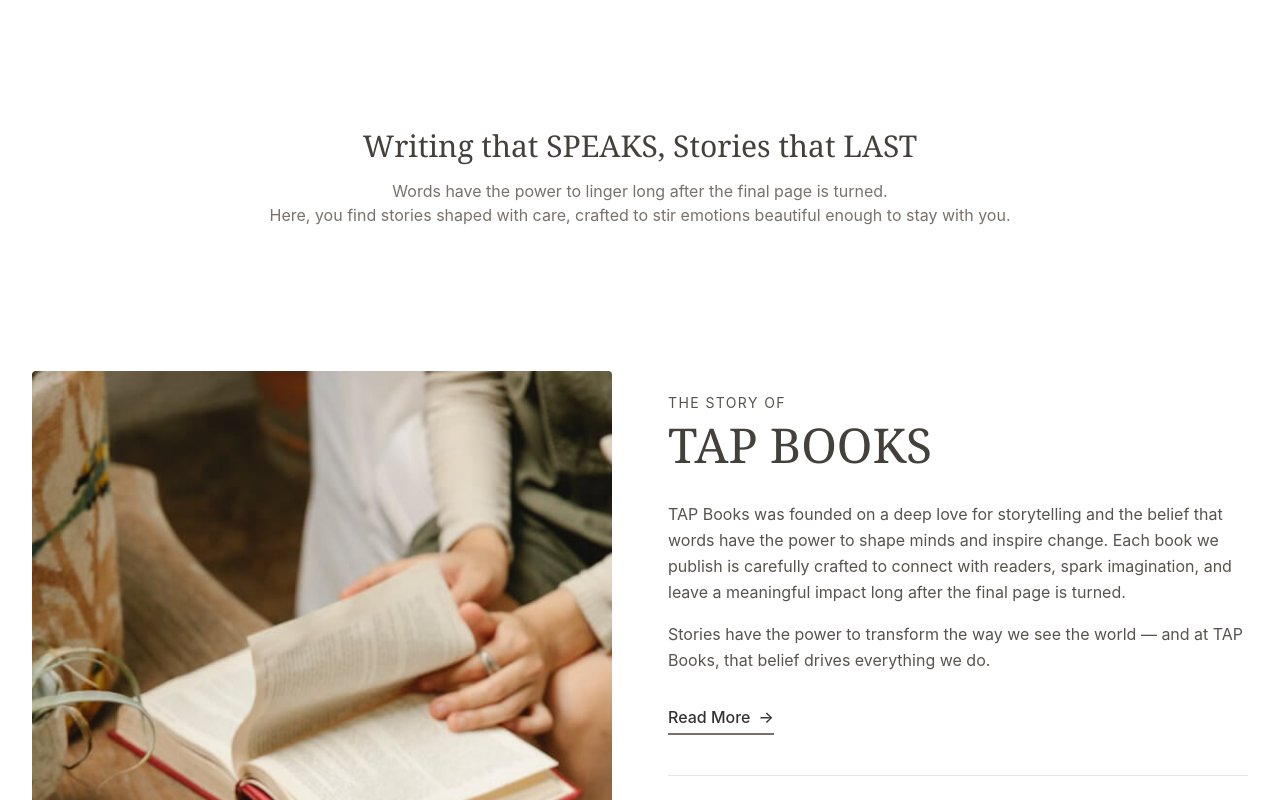
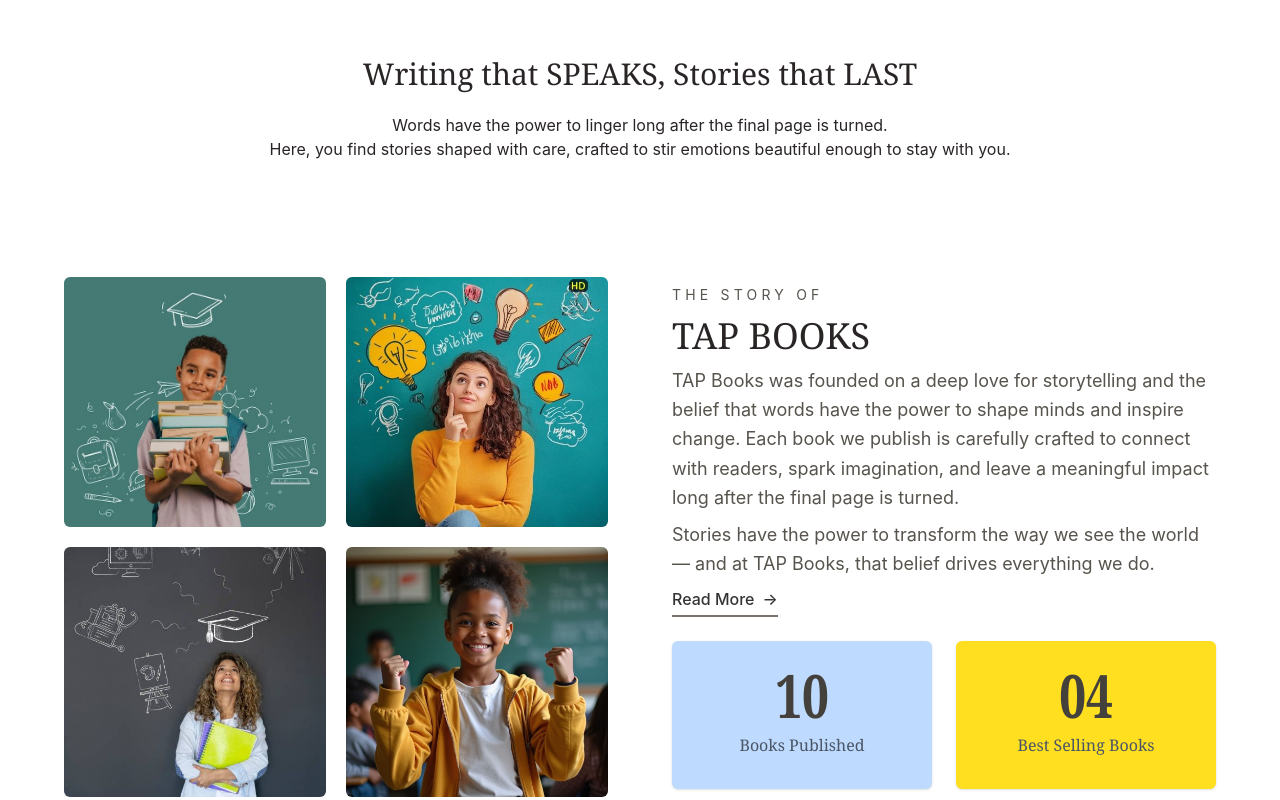
Before and after one commit to ernestkris6/TAP-BOOKS, a React (Vite) app: page / in a window 1280 px wide. Shown: the part 880-1680 px from the top of the page. Built offline with nearby package versions, Linux system fonts and the light colour scheme; a web font is replaced by a local one.

Commit message:
writing section changes

```diff
--- a/src/helper/Counter.jsx
+++ b/src/helper/Counter.jsx
@@ -65,7 +65,7 @@
         {String(count).padStart(2, "0")}
       </p>
 
-      <p className="text-gray-600 mt-1">
+      <p className="text-gray-600 mt-2">
         {label}
       </p>
     </div>
--- a/src/ui/Aboutcomponents/AboutCta.jsx
+++ b/src/ui/Aboutcomponents/AboutCta.jsx
@@ -1,5 +1,6 @@
 import React from "react";
 import { motion } from "framer-motion";
+import { Link } from "react-router-dom";
 
 export default function AboutCta() {
 
@@ -49,7 +50,7 @@
             transition={{ duration: 1, delay: 0.6 }}
           >
             <button className="bg-yellow-400 hover:bg-yellow-300 text-black px-8 py-4 rounded-xs font-semibold cursor-pointer transition-all duration-500 hover:px-10 hover:shadow-lg">
-              Browse Books
+              <Link to='/books'>Browse Books</Link>
             </button>
           </motion.div>
 
--- a/src/ui/Aboutcomponents/AboutHero.jsx
+++ b/src/ui/Aboutcomponents/AboutHero.jsx
@@ -1,5 +1,6 @@
 import { motion } from "framer-motion";
 import abtbg from "../../assets/abtbg.webp";
+import { Link } from "react-router-dom";
 
 export default function TapBooksAboutPage() {
 
@@ -61,11 +62,11 @@
               className="flex flex-wrap gap-4 pt-2"
             >
               <button className="bg-yellow-400 hover:bg-yellow-300 text-black px-7 py-4 rounded-xs font-semibold transition-all duration-500 hover:px-9">
-                Explore Collection
+                <Link to='/books'>Explore Collection</Link>
               </button>
 
               <button className="border border-white/40 hover:bg-white hover:text-black px-7 py-4 rounded-xs font-semibold transition-all duration-500">
-                Contact Us
+                <Link to='/contact'>Contact US</Link>
               </button>
             </motion.div>
 
--- a/src/ui/Aboutcomponents/AboutMission.jsx
+++ b/src/ui/Aboutcomponents/AboutMission.jsx
@@ -1,5 +1,7 @@
 import React from "react";
 import { motion } from "framer-motion";
+import { Link } from "react-router-dom";
+import coll9 from '../../assets/coll9.jpg';
 
 export default function AboutMission() {
 
@@ -20,7 +22,7 @@
           transition={{ duration: 1 }}
         >
           <img
-            src="https://images.unsplash.com/photo-1516979187457-637abb4f9353?q=80&w=2070&auto=format&fit=crop"
+            src={coll9}
             alt="Library"
             className="hidden lg:block rounded-2xl shadow-xl h-[500px] w-full object-cover hover:scale-105 transition-transform duration-700"
           />
@@ -109,7 +111,7 @@
         </p>
 
         <button className="bg-yellow-400 hover:bg-yellow-300 text-black px-8 py-4 rounded-xs font-semibold cursor-pointer transition-all duration-500 hover:px-10">
-          Browse Books
+          <Link to='/books'>Browse Books</Link>
         </button>
       </motion.div>
 
--- a/src/ui/Authorcomponent/JoinUs.jsx
+++ b/src/ui/Authorcomponent/JoinUs.jsx
@@ -45,18 +45,17 @@
           </h2>
 
           <p className="text-stone-300 text-lg leading-relaxed max-w-2xl mx-auto mb-10">
-            Whether you're building a brand, launching a product or creating
-            a digital experience, our team is ready to bring your vision to life.
+            Whether you're a lover of good reads, a young adult or a fanatic, our team is ready to give you OUR VERY BEST!
           </p>
 
           <div className="flex flex-col sm:flex-row items-center justify-center gap-5">
 
             <button className="bg-white text-stone-900 px-8 py-4 rounded-xs font-medium hover:px-10 transition-all duration-500 cursor-pointer">
-              Start A Project
+              Chat With US
             </button>
 
             <button className="border border-white/30 px-8 py-4 rounded-xs hover:bg-white hover:text-stone-900 transition-all duration-500 cursor-pointer">
-              Join Our Team
+              Join US
             </button>
 
           </div>
--- a/src/ui/Authorcomponent/OurCulture.jsx
+++ b/src/ui/Authorcomponent/OurCulture.jsx
@@ -8,7 +8,7 @@
 // import image6 from "../../assets/image5.webp";
 import coll6 from '../../assets/coll6.jpg'
 import coll7 from '../../assets/coll7.jpg'
-import coll8 from '../../assets/coll8.jpg'
+import coll10 from '../../assets/coll10.jpg'
 import coll5 from '../../assets/coll5.jpg'
 
 export default function OurCulture() {
@@ -116,7 +116,7 @@
               />
 
               <img
-                src={coll8}
+                src={coll10}
                 alt="Team"
                 className="rounded-md h-[250px] w-full object-cover"
                 loading="lazy"
--- a/src/ui/Homecomponents/Writing.jsx
+++ b/src/ui/Homecomponents/Writing.jsx
@@ -1,12 +1,13 @@
-import React from "react";
-import { motion } from "framer-motion";
-
-import writer from "../../assets/writer.webp";
-
+import React from 'react'
 import Counter from "../../helper/Counter";
+import coll6 from '../../assets/coll6.jpg'
+import coll7 from '../../assets/coll7.jpg'
+import coll8 from '../../assets/coll8.jpg'
+import coll5 from '../../assets/coll5.jpg'
+import { motion } from 'framer-motion';
+import { Link } from 'react-router-dom';
 
 export default function Writing() {
-  // 🔥 reusable animation
 
   const fadeUp = {
     initial: {
@@ -27,20 +28,55 @@
 
 
   return (
-    <section className="bg-white/80 px-8 pt-12 pb-12 overflow-hidden">
-
-      {/* TOP INTRO */}
-      <div className="space-y-3.5 py-24">
-
+    <div className='bg-white'>
+      <div className='pt-18 px-6 lg:px-16'>
         <motion.h1
         {...fadeUp}
            transition={{
              duration: 0.8,
            }}
-          className="font-serif font-medium text-stone-700 text-xl md:text-2xl lg:text-3xl text-center leading-tight"
+        className="font-serif font-medium text-stone-800 text-xl md:text-2xl lg:text-3xl text-center leading-tight">Writing that SPEAKS, Stories that LAST</motion.h1>
+
+        <motion.div
+          {...fadeUp}
+           transition={{
+             duration: 1,
+             delay: 0.2,
+           }}
+          className='py-5'>
+          <p className="text-center text-stone-800">
+            Words have the power to linger long after the final page is turned.
+          </p>
+          <p className="text-center text-stone-800">
+            Here, you find stories shaped with care, crafted to stir emotions
+           beautiful enough to stay with you.
+         </p>
+        </motion.div>
+      </div>
+              {/* CULTURE SECTION */}
+      <section className=" py-24 px-6 lg:px-16">
+
+        <div className="max-w-7xl mx-auto grid lg:grid-cols-2 gap-16 items-center">
+
+          {/* LEFT */}
+          <motion.div
+            {...fadeUp}
+            transition={{ duration: 1 }}
+            className="space-y-2 order-2"
           >
-          Writing that SPEAKS, Stories that LAST
-        </motion.h1>
+            <p className="uppercase tracking-[0.3em] text-sm text-stone-600">
+              THE STORY OF
+            </p>
+
+            <h2 className="text-2xl md:text-3xl lg:text-4xl font-serif text-stone-800 leading-tight">
+              TAP BOOKS
+            </h2>
+
+            <p className="text-stone-600 text-base md:text-lg leading-relaxed">
+              TAP Books was founded on a deep love for storytelling and the belief that words have the power to shape minds and inspire change. Each book we publish is carefully crafted to connect with readers, spark imagination, and leave a meaningful impact long after the final page is turned.
+            </p>
+
+            <p className='text-stone-600 text-base md:text-lg leading-relaxed'>Stories have the power to transform the way we see the world — and at TAP Books, that belief drives everything we do.</p>
 
             <motion.div
             {...fadeUp}
@@ -49,135 +85,273 @@
                  delay: 0.2,
                }}
             >
-          <p className="text-center text-stone-500">
-            Words have the power to linger long after the final page is turned.
-          </p>
-
-          <p className="text-center text-stone-500">
-            Here, you find stories shaped with care, crafted to stir emotions
-            beautiful enough to stay with you.
-          </p>
-        </motion.div>
-      </div>
-
-      {/* MAIN CONTENT */}
-      <div className="py-12">
-        <div className="max-w-7xl mx-auto grid sm:grid-cols-2 gap-14 items-center">
-
-          {/* LEFT IMAGE */}
-          <motion.div
-            {...fadeUp}
-            transition={{
-              duration: 1,
-            }}
-          >
-            <img
-              className="w-full object-cover rounded-sm"
-              src={writer}
-              alt="Writer"
-              loading="lazy"
-            />
-          </motion.div>
-
-          {/* RIGHT CONTENT */}
-          <div className="space-y-8">
-
-            {/* Header */}
-            <div>
-
-              <motion.p
-                {...fadeUp}
-                transition={{
-                  duration: 1,
-                  delay: 0.2,
-                }}
-                className="text-sm uppercase tracking-widest text-stone-600 pt-1 md:pt-0"
-              >
-                The story of
-              </motion.p>
-
-              <motion.h2
-                {...fadeUp}
-                transition={{
-                  duration: 1,
-                  delay: 0.4,
-                }}
-                className="text-4xl md:text-5xl font-serif font-medium text-stone-700 mt-2"
-              >
-                TAP BOOKS
-              </motion.h2>
-
-            </div>
-
-            {/* Description */}
-            <div className="space-y-4 text-stone-600 leading-relaxed text-base">
-
-              <motion.p
-                {...fadeUp}
-                transition={{
-                  duration: 1,
-                  delay: 0.6,
-                }}
-              >
-                TAP Books was founded on a deep love for storytelling and the
-                belief that words have the power to shape minds and inspire
-                change. Each book we publish is carefully crafted to connect
-                with readers, spark imagination, and leave a meaningful impact
-                long after the final page is turned.
-              </motion.p>
-
-              <motion.p
-                {...fadeUp}
-                transition={{
-                  duration: 1,
-                  delay: 0.8,
-                }}
-              >
-                Stories have the power to transform the way we see the world —
-                and at TAP Books, that belief drives everything we do.
-              </motion.p>
-
-            </div>
-
-            {/* BUTTON */}
-            <motion.div
-              {...fadeUp}
-              transition={{
-                duration: 1,
-                delay: 1,
-              }}
-            >
-              <button className="group inline-flex items-center gap-2 text-black/80 font-medium border-b-2 border-stone-500 pb-1 hover:gap-3 transition-all duration-300">
+             <Link to='about'>
+               <button className="group inline-flex items-center gap-2 text-black/80 font-medium border-b-2 border-stone-500 pb-1 hover:gap-3 transition-all duration-300 cursor-pointer">
                  Read More
 
                  <span className="group-hover:translate-x-1 transition-transform">
                    →
                  </span>
                </button>
+             </Link>
             </motion.div>
 
-            {/* COUNTERS */}
-            {/* ✅ NO MOTION WRAPPER HERE */}
-            <div className="mt-10 border-t border-b border-stone-200 py-8 flex flex-col sm:flex-row gap-8 sm:gap-0 sm:divide-x sm:divide-stone-200">
 
+
+            <div className="grid grid-cols-2 gap-6 pt-4">
+
+              <div className="bg-blue-200 rounded-md p-6 shadow-sm">
+                <h3 className="font-serif text-stone-800 mb-2">
                   <Counter
                  end={10}
                  label="Books Published"
                />
+                </h3>
+              </div>
 
-              {/* MOBILE DIVIDER */}
-              <div className="border-b h-6 text-stone-200 sm:hidden" />
-
+              <div className="bg-yellow-300 rounded-md p-6 shadow-sm">
+                <h3 className="font-serif text-stone-800 mb-2">
                   <Counter
                  end={4}
                  label="Best Selling Books"
                />
-
+                </h3>
               </div>
 
             </div>
+          </motion.div>
+
+
+          {/* RIGHT */}
+          <motion.div
+            {...fadeUp}
+            transition={{ duration: 1, delay: 0.2 }}
+            className="grid grid-cols-2 gap-5 order-1"
+          >
+
+            <div className="space-y-5">
+              <img
+                src={coll5}
+                alt="Team"
+                className="rounded-md h-[250px] w-full object-cover"
+                loading="lazy"
+              />
+
+              <img
+                src={coll6}
+                alt="Team"
+                className="rounded-md h-[250px] w-full object-cover"
+                loading="lazy"
+              />
             </div>
+
+            <div className="space-y-5">
+              <img
+                src={coll7}
+                alt="Team"
+                className="rounded-md h-[250px] w-full object-cover"
+                loading="lazy"
+              />
+
+              <img
+                src={coll8}
+                alt="Team"
+                className="rounded-md h-[250px] w-full object-cover"
+                loading="lazy"
+              />
+            </div>
+
+          </motion.div>
+
         </div>
       </section>
-  );
+    </div>
+  )
 }
+
+
+
+
+// import React from "react";
+// import { motion } from "framer-motion";
+
+// import writer from "../../assets/writer.webp";
+
+// import Counter from "../../helper/Counter";
+
+// export default function Writing() {
+//   // 🔥 reusable animation
+
+//     const fadeUp = {
+//     initial: {
+//       opacity: 0,
+//       y: 80,
+//     },
+
+//     whileInView: {
+//       opacity: 1,
+//       y: 0,
+//     },
+
+//     viewport: {
+//       once: true,
+//       amount: 0.2,
+//     },
+//   };
+
+
+//   return (
+//     <section className="bg-white/80 px-8 pt-12 pb-12 overflow-hidden">
+
+//       {/* TOP INTRO */}
+//       <div className="space-y-3.5 py-24">
+
+//         <motion.h1
+//           {...fadeUp}
+//           transition={{
+//             duration: 0.8,
+//           }}
+//           className="font-serif font-medium text-stone-700 text-xl md:text-2xl lg:text-3xl text-center leading-tight"
+//         >
+//           Writing that SPEAKS, Stories that LAST
+//         </motion.h1>
+
+//         <motion.div
+//           {...fadeUp}
+//           transition={{
+//             duration: 1,
+//             delay: 0.2,
+//           }}
+//         >
+//           <p className="text-center text-stone-500">
+//             Words have the power to linger long after the final page is turned.
+//           </p>
+
+//           <p className="text-center text-stone-500">
+//             Here, you find stories shaped with care, crafted to stir emotions
+//             beautiful enough to stay with you.
+//           </p>
+//         </motion.div>
+//       </div>
+
+//       {/* MAIN CONTENT */}
+//       <div className="py-12">
+//         <div className="max-w-7xl mx-auto grid sm:grid-cols-2 gap-14 items-center">
+
+//           {/* LEFT IMAGE */}
+//           <motion.div
+//             {...fadeUp}
+//             transition={{
+//               duration: 1,
+//             }}
+//           >
+//             <img
+//               className="w-full object-cover rounded-sm"
+//               src={writer}
+//               alt="Writer"
+//               loading="lazy"
+//             />
+//           </motion.div>
+
+//           {/* RIGHT CONTENT */}
+//           <div className="space-y-8">
+
+//             {/* Header */}
+//             <div>
+
+//               <motion.p
+//                 {...fadeUp}
+//                 transition={{
+//                   duration: 1,
+//                   delay: 0.2,
+//                 }}
+//                 className="text-sm uppercase tracking-widest text-stone-600 pt-1 md:pt-0"
+//               >
+//                 The story of
+//               </motion.p>
+
+//               <motion.h2
+//                 {...fadeUp}
+//                 transition={{
+//                   duration: 1,
+//                   delay: 0.4,
+//                 }}
+//                 className="text-4xl md:text-5xl font-serif font-medium text-stone-700 mt-2"
+//               >
+//                 TAP BOOKS
+//               </motion.h2>
+
+//             </div>
+
+//             {/* Description */}
+//             <div className="space-y-4 text-stone-600 leading-relaxed text-base">
+
+//               <motion.p
+//                 {...fadeUp}
+//                 transition={{
+//                   duration: 1,
+//                   delay: 0.6,
+//                 }}
+//               >
+//                 TAP Books was founded on a deep love for storytelling and the
+//                 belief that words have the power to shape minds and inspire
+//                 change. Each book we publish is carefully crafted to connect
+//                 with readers, spark imagination, and leave a meaningful impact
+//                 long after the final page is turned.
+//               </motion.p>
+
+//               <motion.p
+//                 {...fadeUp}
+//                 transition={{
+//                   duration: 1,
+//                   delay: 0.8,
+//                 }}
+//               >
+//                 Stories have the power to transform the way we see the world —
+//                 and at TAP Books, that belief drives everything we do.
+//               </motion.p>
+
+//             </div>
+
+//             {/* BUTTON */}
+//             <motion.div
+//               {...fadeUp}
+//               transition={{
+//                 duration: 1,
+//                 delay: 1,
+//               }}
+//             >
+//               <button className="group inline-flex items-center gap-2 text-black/80 font-medium border-b-2 border-stone-500 pb-1 hover:gap-3 transition-all duration-300">
+//                 Read More
+
+//                 <span className="group-hover:translate-x-1 transition-transform">
+//                   →
+//                 </span>
+//               </button>
+//             </motion.div>
+
+//             {/* COUNTERS */}
+//             {/* ✅ NO MOTION WRAPPER HERE */}
+//             <div className="mt-10 border-t border-b border-stone-200 py-8 flex flex-col sm:flex-row gap-8 sm:gap-0 sm:divide-x sm:divide-stone-200">
+
+//               <Counter
+//                 end={10}
+//                 label="Books Published"
+//               />
+
+//               {/* MOBILE DIVIDER */}
+//               <div className="border-b h-6 text-stone-200 sm:hidden" />
+
+//               <Counter
+//                 end={4}
+//                 label="Best Selling Books"
+//               />
+
+//             </div>
+
+//           </div>
+//         </div>
+//       </div>
+//     </section>
+//   );
+// }
```
Also changed, not shown: src/assets/coll10.jpg (added), src/assets/coll9.jpg (added). Lines whose indentation alone changed are shown as unchanged.
